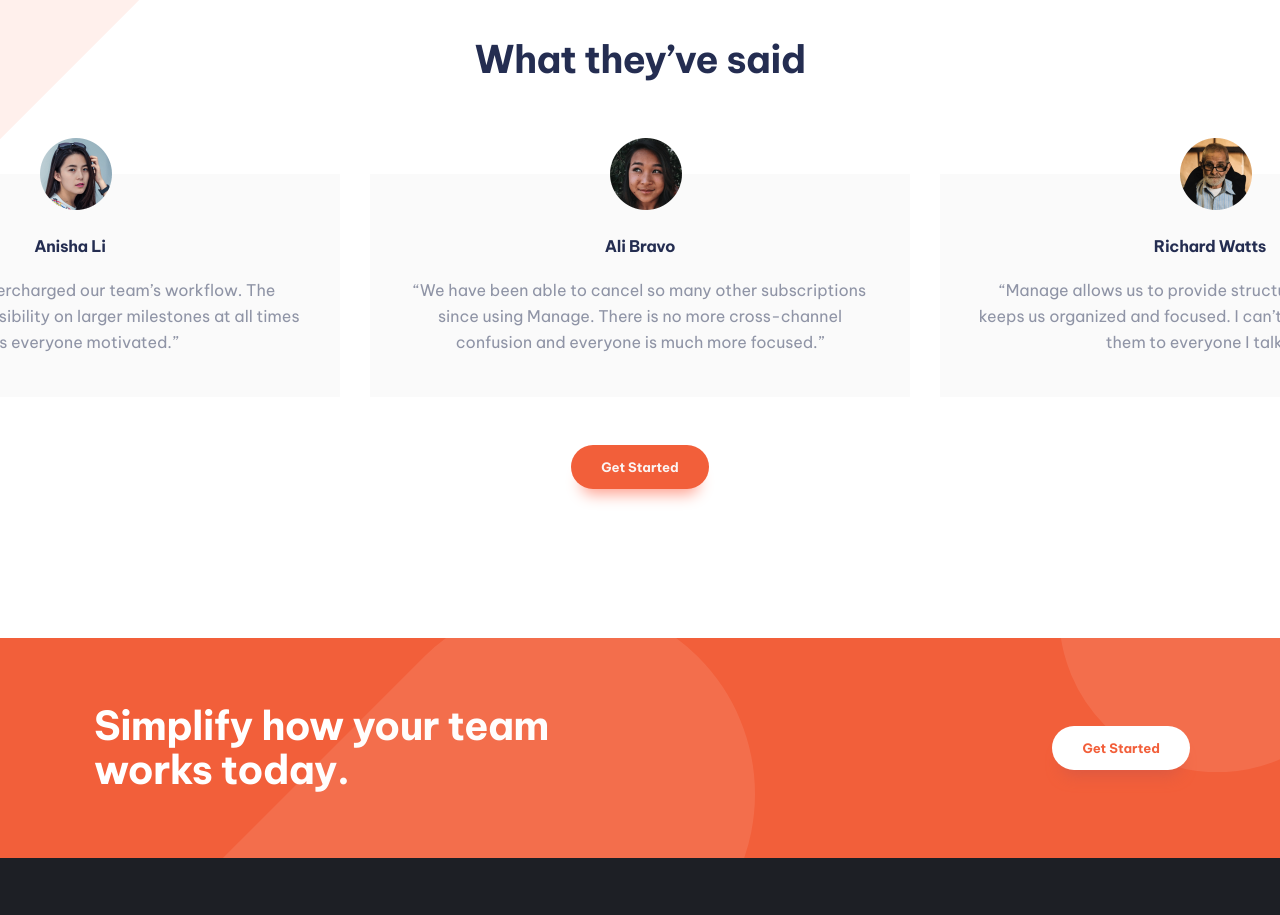
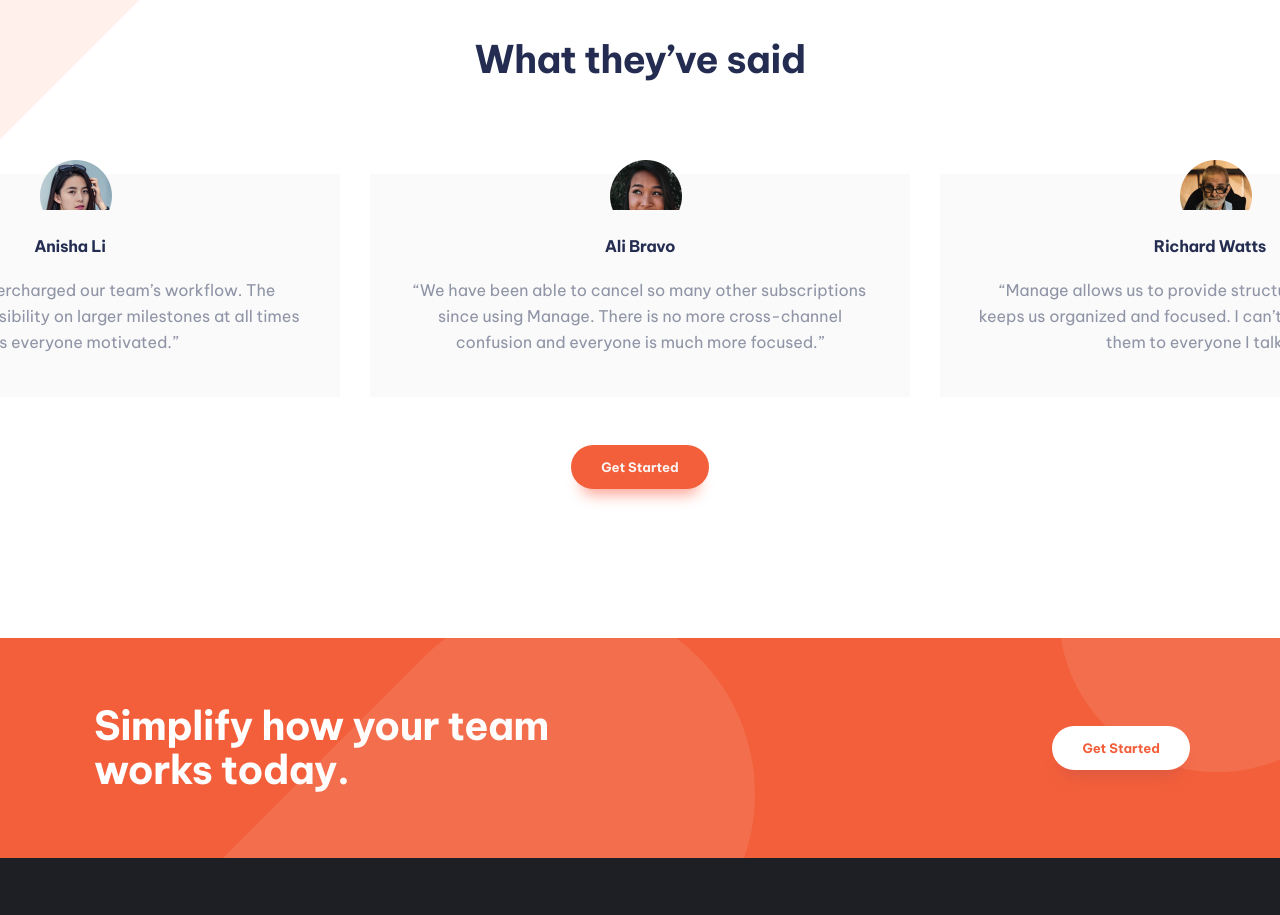
Before and after one commit to martinsantaclara/front-mentor-manage-landing-page, a Next.js app: page / in a window 1280 px wide. Shown: the part 1378-2293 px from the top of the page. Built offline with nearby package versions, Linux system fonts and the light colour scheme.

Commit message:
inset unset

```diff
--- a/styles/globals.css
+++ b/styles/globals.css
@@ -25,5 +25,9 @@
 }
 
 span span ~ img {
-    height: 500px !important;
+    inset: unset !important;
+    top: 44px !important;
+    bottom: 0 !important;
+    left: 0 !important;
+    right: 0 !important;
 }
```
